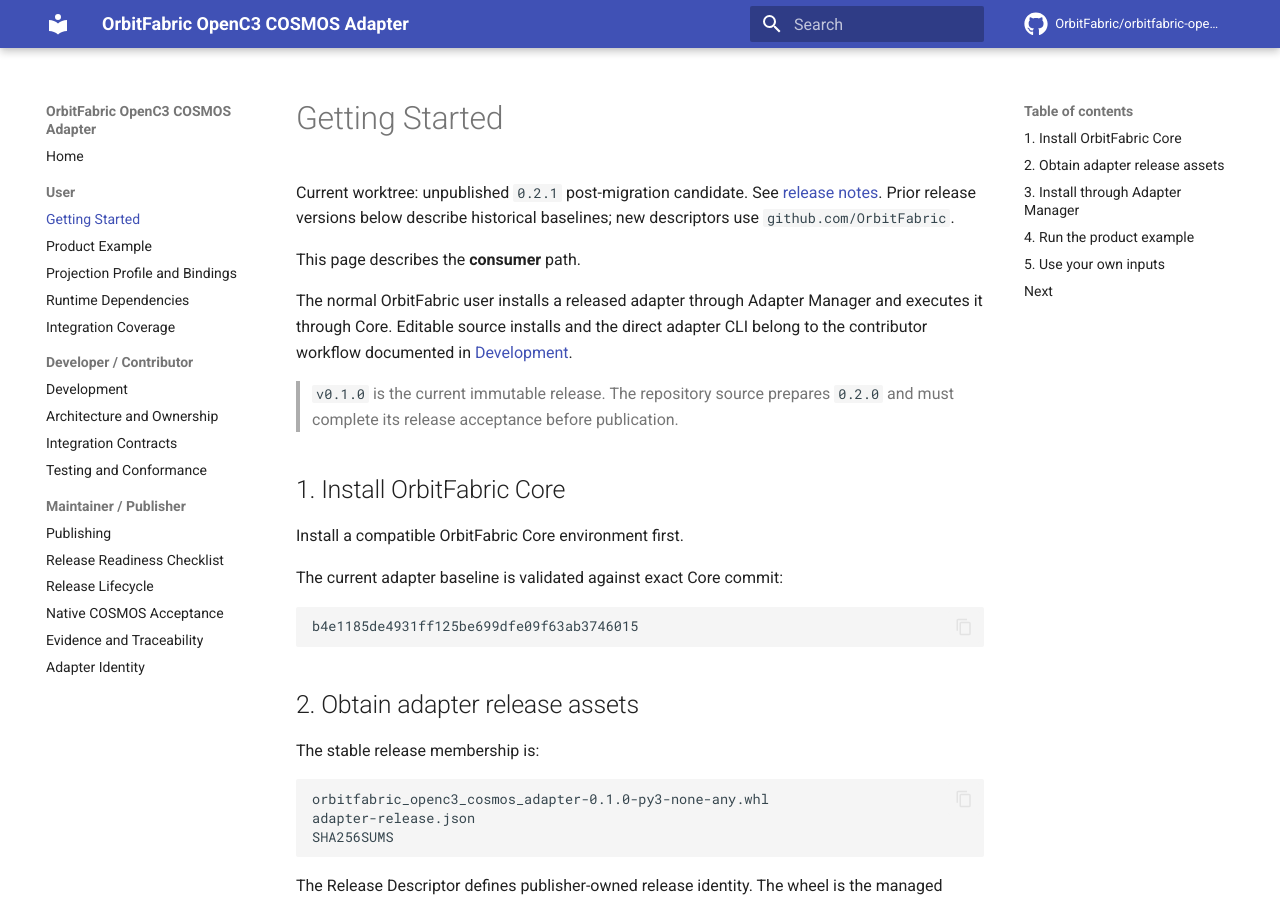
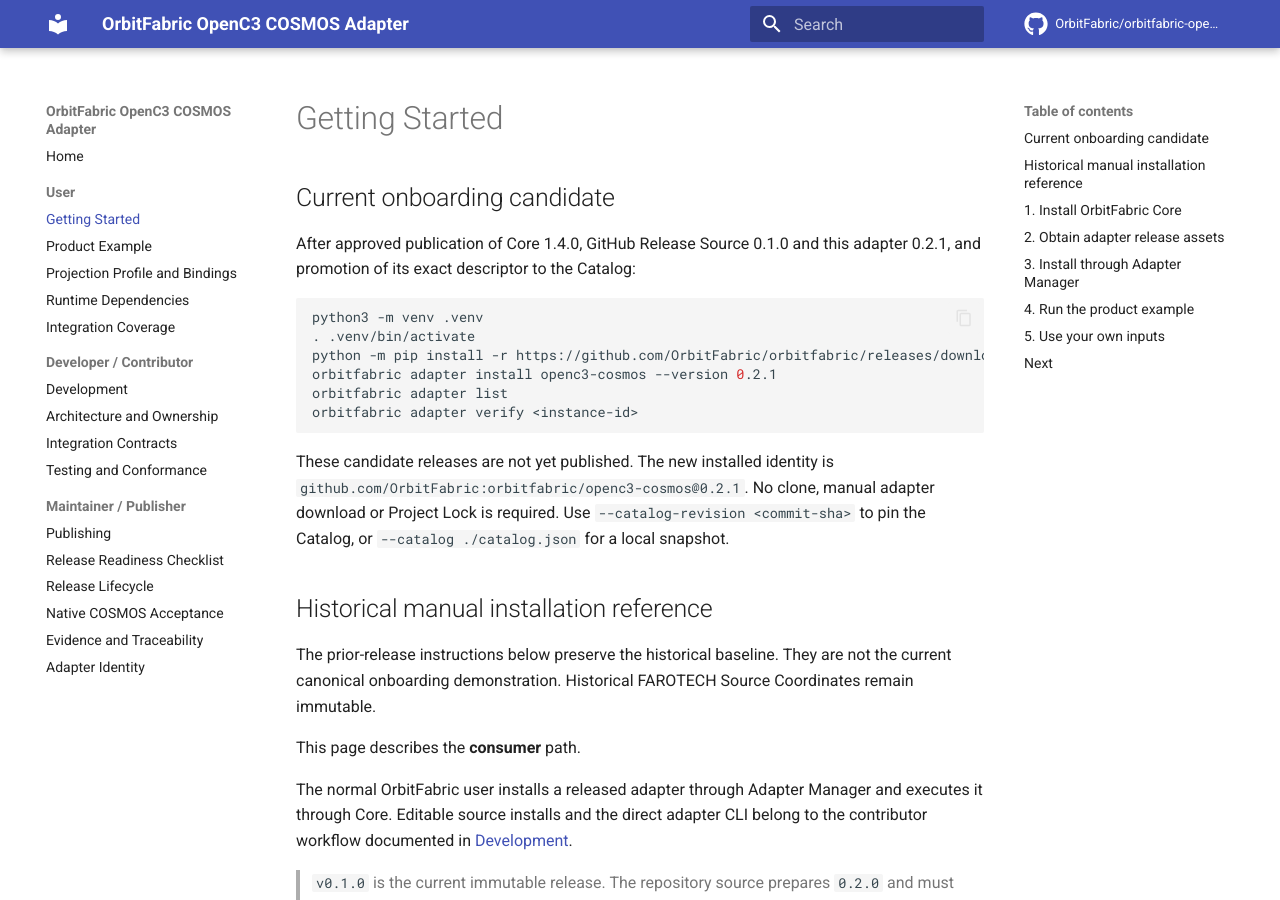
Before and after one commit to FAROTECH/orbitfabric-openc3-cosmos-adapter, an MkDocs documentation site: the page built from docs/getting-started.md, in a window 1280 px wide and 900 px high. Built offline with MkDocs 1.6.1 and Material for MkDocs 9.7.7, drawn with Linux system fonts in a browser that asks for light colours; comment, search, counter and statistics services are not loaded.

Commit message:
Preserve historical authority in release lineage and document current onboarding

````diff
--- a/docs/adapter-identity.md
+++ b/docs/adapter-identity.md
@@ -12,7 +12,7 @@
 adapter.id       orbitfabric-openc3-cosmos
 integration.id   orbitfabric-openc3-cosmos
 logical key      orbitfabric/openc3-cosmos
-version          0.2.0
+version          0.2.1
 ```
 
 The logical adapter key is unchanged by the GitHub ownership migration.
@@ -23,7 +23,7 @@
 
 ```text
 v0.1.0
-authority = github.com/OrbitFabric
+authority = github.com/FAROTECH
 publisher = orbitfabric
 name      = openc3-cosmos
 ```
@@ -31,7 +31,7 @@
 Rendered:
 
 ```text
-github.com/OrbitFabric:orbitfabric/openc3-cosmos
+github.com/FAROTECH:orbitfabric/openc3-cosmos
 ```
 
 First post-migration release:
--- a/docs/getting-started.md
+++ b/docs/getting-started.md
@@ -1,6 +1,23 @@
 # Getting Started
 
-Current worktree: unpublished `0.2.1` post-migration candidate. See [release notes](releases/0.2.1.md). Prior release versions below describe historical baselines; new descriptors use `github.com/OrbitFabric`.
+## Current onboarding candidate
+
+After approved publication of Core 1.4.0, GitHub Release Source 0.1.0 and this adapter 0.2.1, and promotion of its exact descriptor to the Catalog:
+
+```bash
+python3 -m venv .venv
+. .venv/bin/activate
+python -m pip install -r https://github.com/OrbitFabric/orbitfabric/releases/download/v1.4.0/orbitfabric-install.txt
+orbitfabric adapter install openc3-cosmos --version 0.2.1
+orbitfabric adapter list
+orbitfabric adapter verify <instance-id>
+```
+
+These candidate releases are not yet published. The new installed identity is `github.com/OrbitFabric:orbitfabric/openc3-cosmos@0.2.1`. No clone, manual adapter download or Project Lock is required. Use `--catalog-revision <commit-sha>` to pin the Catalog, or `--catalog ./catalog.json` for a local snapshot.
+
+## Historical manual installation reference
+
+The prior-release instructions below preserve the historical baseline. They are not the current canonical onboarding demonstration. Historical FAROTECH Source Coordinates remain immutable.
 
 This page describes the **consumer** path.
 
````
Also changed, not shown: docs/release-lifecycle.md (+2 -1 lines).
